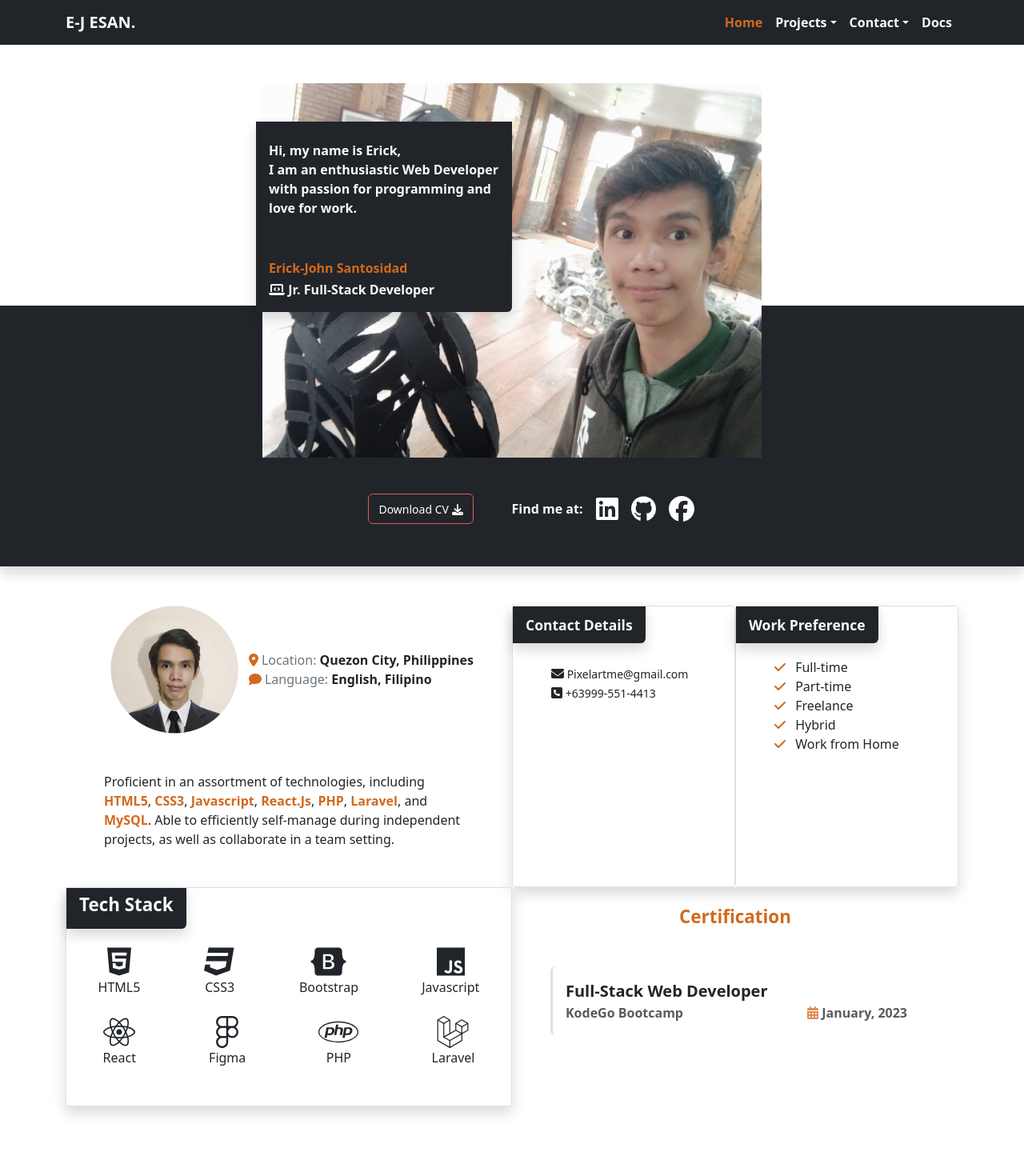
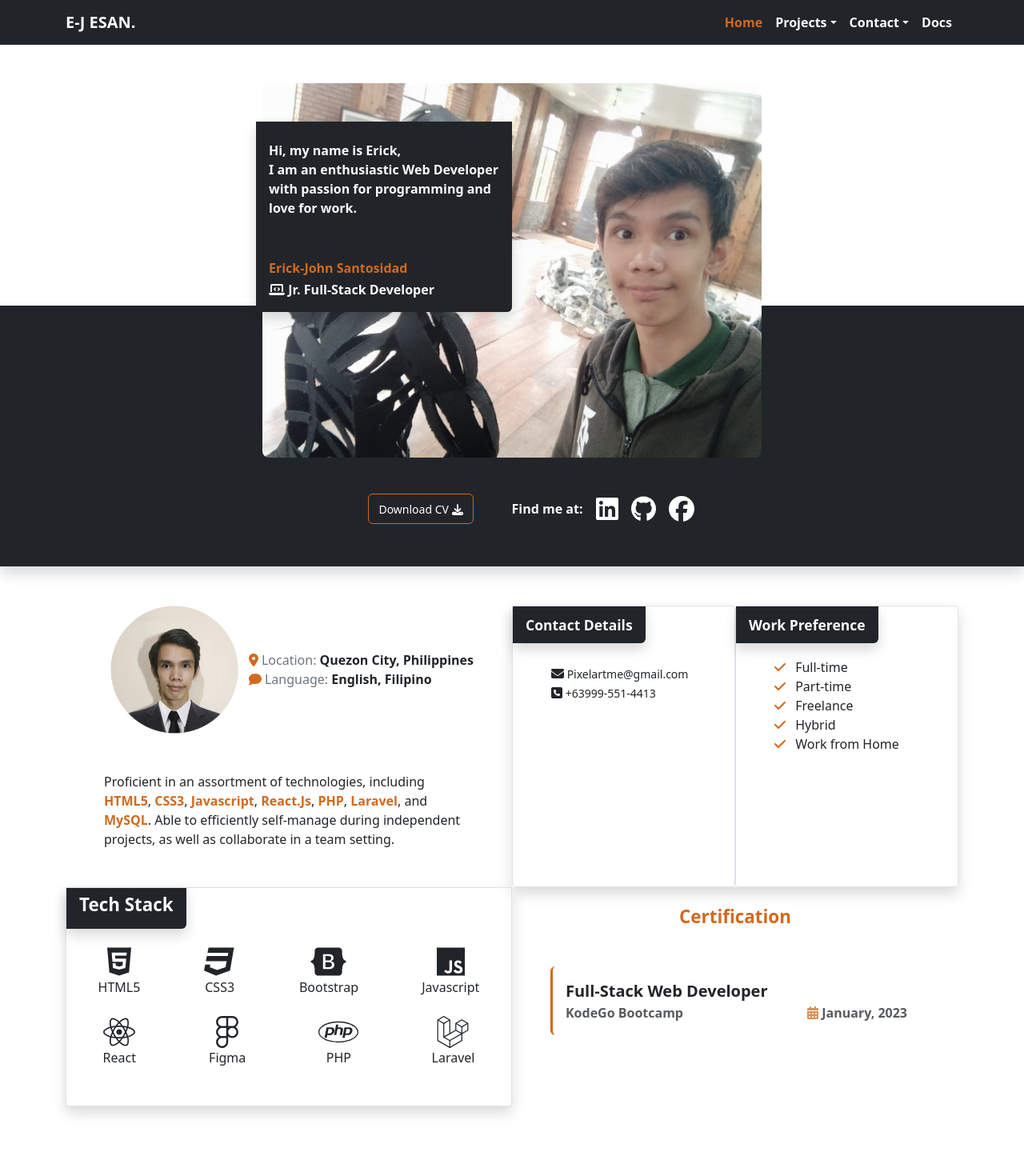
Before and after one commit to ricesush/portfoliov2, a React (Vite) app: page / in a window 1280 px wide. Shown: the top 1470 px of the page at 80% size. Built offline with nearby package versions, Linux system fonts and the light colour scheme.

Commit message:
changed var primary color at css

```diff
--- a/src/App.css
+++ b/src/App.css
@@ -20,7 +20,7 @@ body {
 /* Button */
 .custom-btn {
   transition: 0.3s all;
-  border-color: #d75f56;
+  border-color: var(--clr-primary-400);
   color: white;
 }
 
@@ -75,6 +75,10 @@ body {
 
 /* general misc */
 
+.border-yellow {
+  border-color: chocolate !important;
+}
+
 .border-top {
   border-color: var(--clr-primary-400) !important;
 }
--- a/src/components/Certificates.jsx
+++ b/src/components/Certificates.jsx
@@ -9,7 +9,7 @@ export const Cetrification = () => {
           <span className='yellowText'>Certification</span>
         </h2>
       </header>
-      <div className='p-3 border-start border-3 rounded m-5'>
+      <div className='p-3 border-start border-3 rounded m-5 border-yellow'>
         <div className='fw-bold fs-5'>Full-Stack Web Developer</div>
         <div className='fw-bold opacity-75 d-sm-flex justify-content-between'>
           <div>KodeGo Bootcamp </div>
--- a/src/components/HeaderSectionTest.jsx
+++ b/src/components/HeaderSectionTest.jsx
@@ -35,7 +35,7 @@ const HeaderSectionTest = () => {
       <div className='ms-md-auto p-lg-0 ps-md-5 '>
         <img
           src={coverImg}
-          className='img-size2 mx-auto rounded-3 pt-4 p-2  pt-md-0'
+          className='img-size2 mx-auto rounded-3 pt-4 p-2 pt-md-0 rounded-4'
         ></img>
       </div>
       <div className='me-auto ps-md-5 text-center pt-3'>
```
